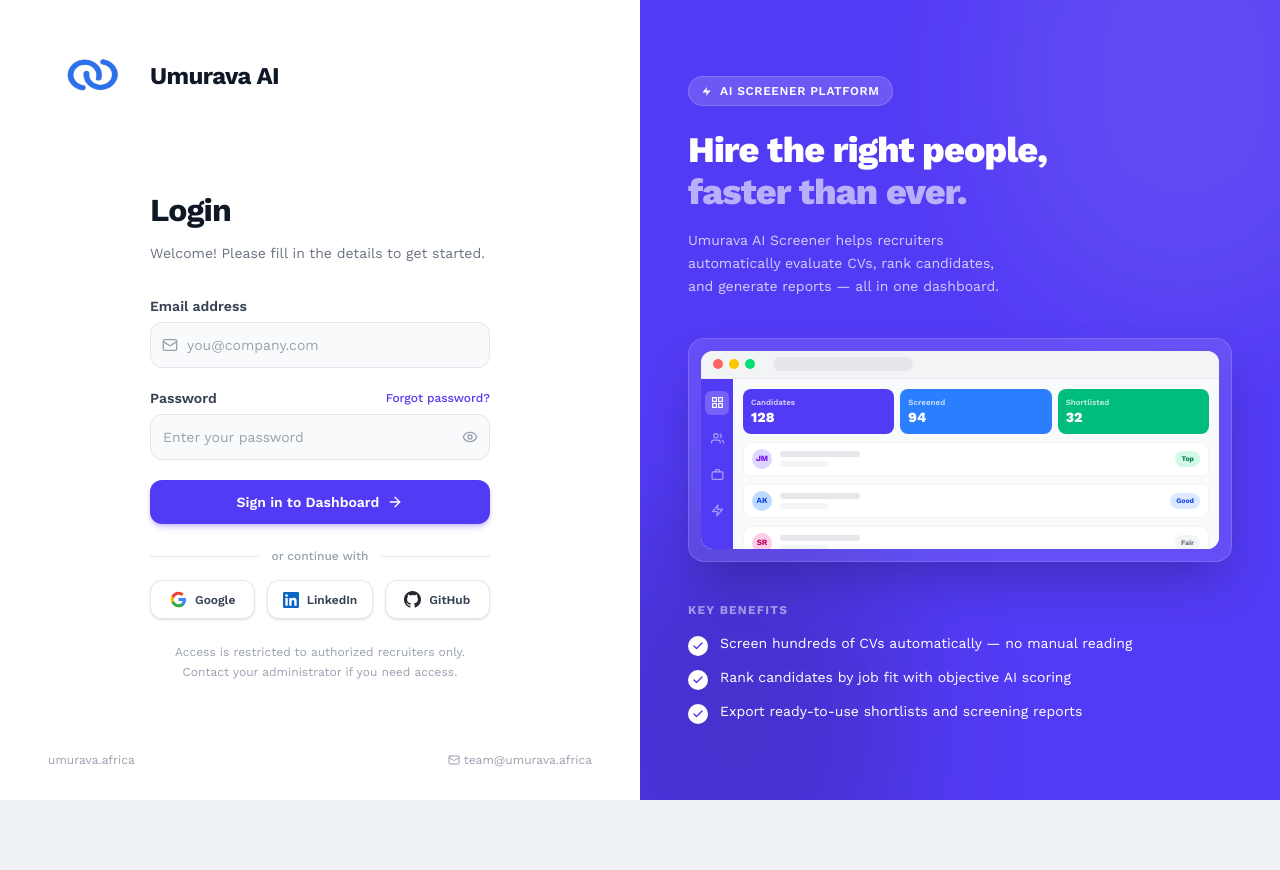
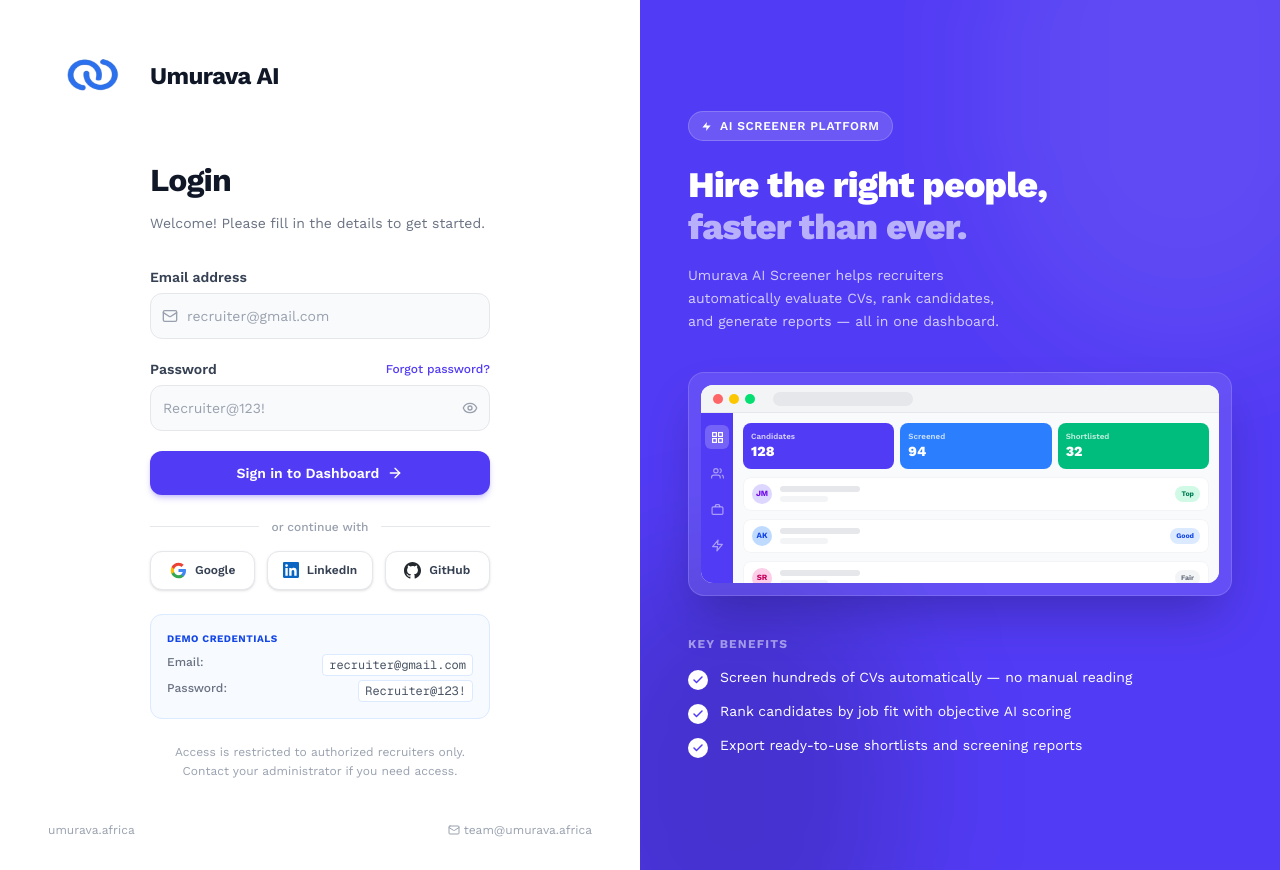
Before and after one commit to Josephat-S/umurava-screener, a Next.js app in the folder apps/frontend/: page /login in a window 1280 px wide. Before the commit the page ends 800 px from the top, so only its background shows below. Built offline with nearby package versions, Linux system fonts and the light colour scheme; no server answers.

Commit message:
added dummy cridentials for login

```diff
--- a/apps/frontend/app/login/page.tsx
+++ b/apps/frontend/app/login/page.tsx
@@ -12,11 +12,17 @@
 
   const handleLogin = (e: React.FormEvent) => {
     e.preventDefault();
+
+    if (email !== "recruiter@gmail.com" || password !== "Recruiter@123!") {
+      alert("Please use the provided demo credentials: recruiter@gmail.com / Recruiter@123!");
+      return;
+    }
+
     setIsLoading(true);
     setTimeout(() => {
       setIsLoading(false);
       window.location.href = "/dashboard";
-    }, 1500);
+    }, 1200);
   };
 
   return (
@@ -71,7 +77,7 @@
                     value={email}
                     onChange={(e) => setEmail(e.target.value)}
                     className="w-full pl-9 pr-3 py-3 border border-gray-200 rounded-xl text-sm text-gray-900 placeholder-gray-400 bg-gray-50 focus:bg-white focus:outline-none focus:border-[#523bf4] focus:ring-2 focus:ring-[#523bf4]/10 transition-all"
-                    placeholder="you@company.com"
+                    placeholder="recruiter@gmail.com"
                   />
                 </div>
               </div>
@@ -96,7 +102,7 @@
                     value={password}
                     onChange={(e) => setPassword(e.target.value)}
                     className="w-full pl-3 pr-10 py-3 border border-gray-200 rounded-xl text-sm text-gray-900 placeholder-gray-400 bg-gray-50 focus:bg-white focus:outline-none focus:border-[#523bf4] focus:ring-2 focus:ring-[#523bf4]/10 transition-all"
-                    placeholder="Enter your password"
+                    placeholder="Recruiter@123!"
                   />
                   <button
                     type="button"
@@ -175,6 +181,22 @@
                 </svg>
                 <span className="text-xs font-semibold text-gray-700">GitHub</span>
               </button>
+            </div>
+
+            <div className="mt-6 rounded-xl border border-blue-100 bg-blue-50/50 p-4">
+              <p className="text-[10px] font-bold uppercase tracking-wider text-blue-700 mb-2">
+                Demo Credentials
+              </p>
+              <div className="space-y-1">
+                <p className="text-xs text-gray-600 flex justify-between">
+                  <span className="font-medium text-gray-500">Email:</span>
+                  <code className="bg-white px-1.5 py-0.5 rounded border border-blue-100">recruiter@gmail.com</code>
+                </p>
+                <p className="text-xs text-gray-600 flex justify-between">
+                  <span className="font-medium text-gray-500">Password:</span>
+                  <code className="bg-white px-1.5 py-0.5 rounded border border-blue-100">Recruiter@123!</code>
+                </p>
+              </div>
             </div>
 
             <p className="mt-6 text-center text-xs text-gray-400 leading-relaxed">
```
Also changed, not shown: 1 other file (tests, documents, lock files or other folders).
